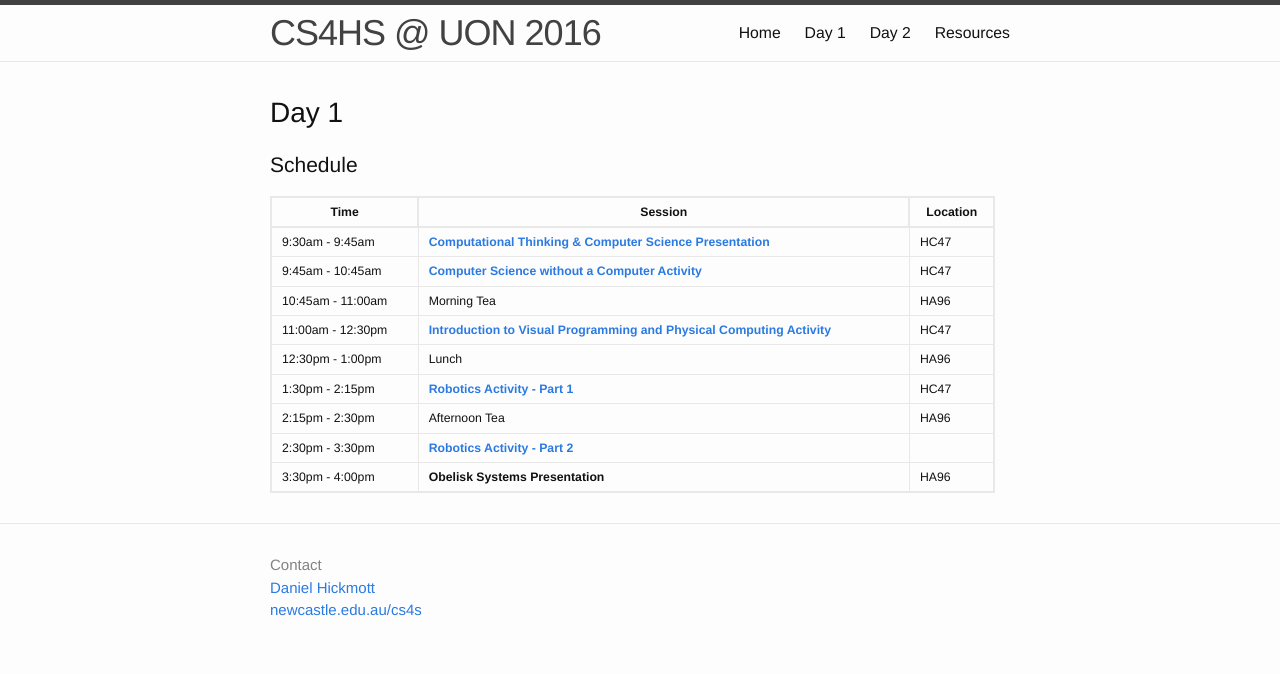
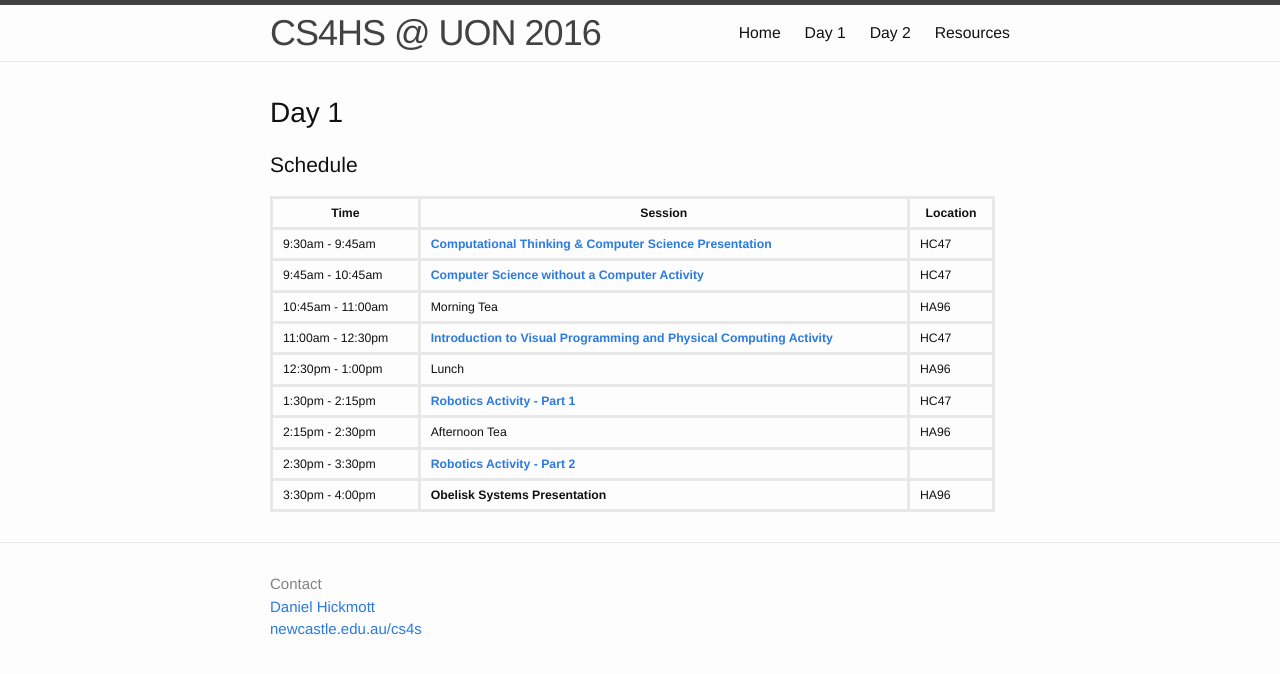
Before and after one commit to cs4s/hs-2016, a Jekyll site: the page built from day1/index.md, in a window 1280 px wide. Shown: the top 674 px of the page. Built offline with Jekyll 4.4.1, drawn with Linux system fonts in a browser that asks for light colours.

Commit message:
Changes table borders styling

```diff
--- a/_sass/_base.scss
+++ b/_sass/_base.scss
@@ -208,17 +208,17 @@ pre {
 table{
     border-collapse: collapse;
     border-spacing: 0;
-    border:2px solid $grey-color-light;
+    border:3px solid $grey-color-light;
     font-size: $small-font-size;
     width: 98%;
 }
 
 th{
-    border:2px solid $grey-color-light;
+    border: 3px solid $grey-color-light;
     padding: 5px 10px;
 }
 
 td{
-    border:1px solid $grey-color-light;
+    border:3px solid $grey-color-light;
     padding: 5px 10px;
 }
```
